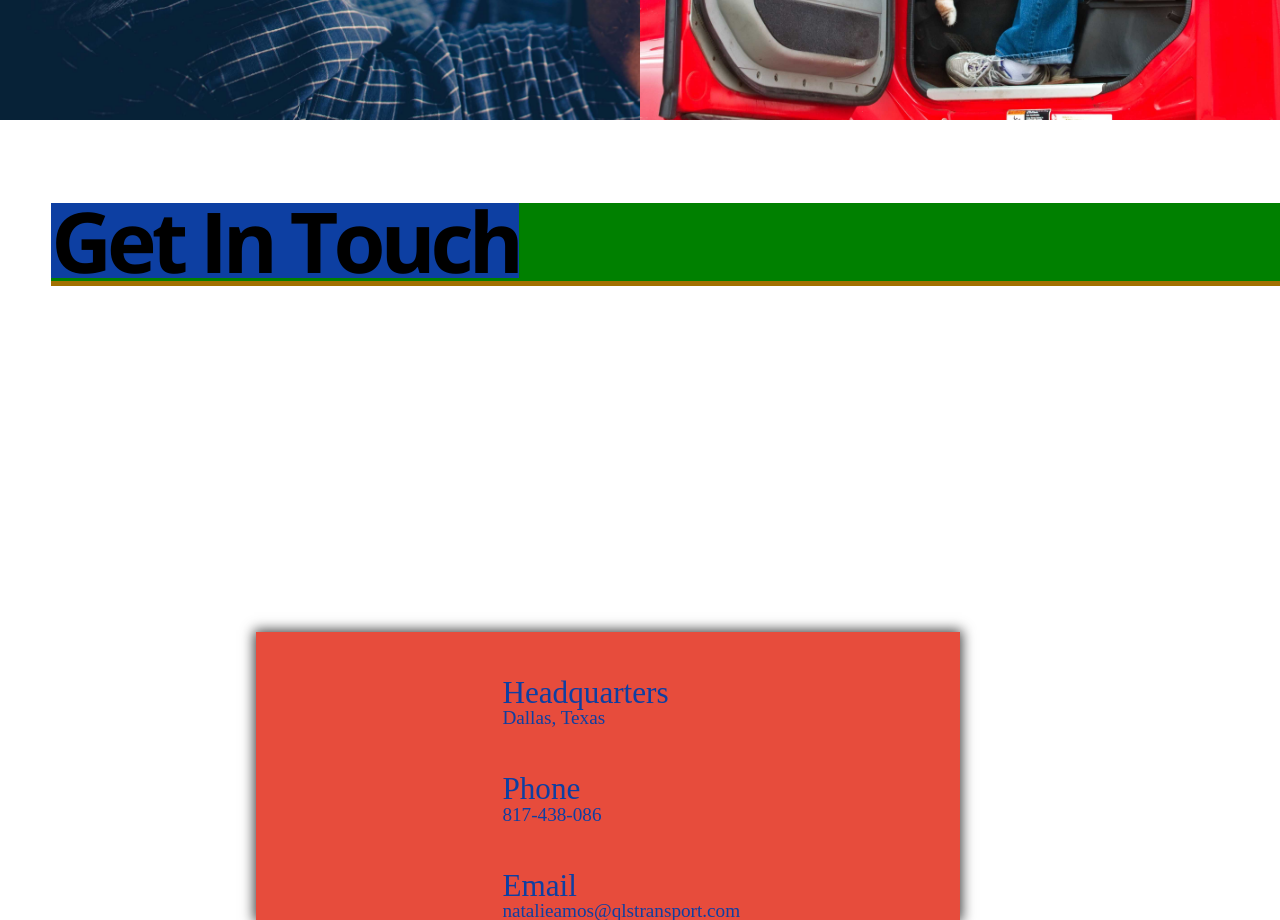
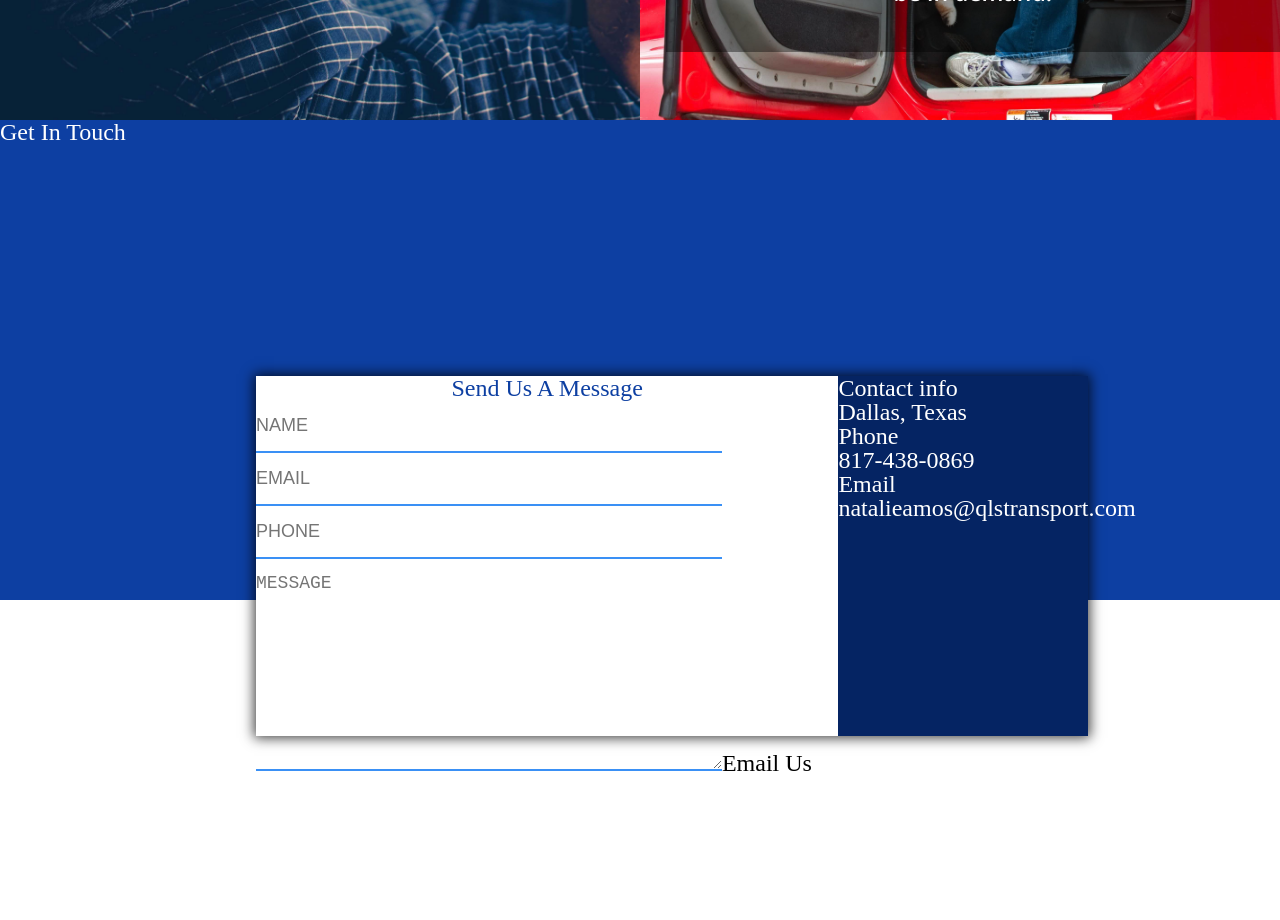
Before and after one commit to XavierCarpenter/qlstransport, a React (Create React App) app: page / in a window 1280 px wide. Shown: the part 1480-2400 px from the top of the page. Built offline with nearby package versions, Linux system fonts and the light colour scheme.

Commit message:
contact page updates

```diff
--- a/src/App.css
+++ b/src/App.css
@@ -21,12 +21,13 @@ nav ul {
   text-transform: uppercase;
   color: white;
   font-weight: 600;
-  font-size: 1.3em;
+  font-size: 1em;
   line-height: 17px;
   display: flex;
   flex-direction: row;
   justify-content: flex-end;
   margin: 20px 0 0 70%;
+  z-index: 3000;
 }
 
 nav li {
@@ -74,17 +75,17 @@ nav a:hover {
   color: #fff;
 }
 .subtext2 {
-  background: rgb(0, 0, 0, .6);
+  background: rgb(0, 0, 0, .4);
   font-family: "Open Sans", sans-serif;
   text-align: center;
-  margin: 70% auto;
+  margin: 80% auto;
   display: flex;
   justify-content: center;
   align-items: center;
   line-height: 30px;
   font-size: 23px;
   font-weight: 600;
-  width: 70%;
+  width: 100%;
   height: 30%;
   color: #fff;
 }
@@ -167,23 +168,30 @@ nav a:hover {
    list-style-type: disc;
 }
 .info-wrapper {
-  background: #e74c3c;
-margin: 25% 0 0 20%;
-width: 55%;
-height: 40%;
+  position: absolute;
+  z-index: 7;
+  display: flex;
+  justify-content: space-between;
+  background: #fff;
+  margin: 20% 20%;
+width: 65%;
+height: 45%;
 -webkit-box-shadow: 0px 0px 12px 2px rgba(0,0,0,0.75);
 -moz-box-shadow: 0px 0px 12px 2px rgba(0,0,0,0.75);
 box-shadow: 0px 0px 12px 2px rgba(0,0,0,0.75);
 }
+.contact-box{
+  background: rgb(5, 36, 99);
+  width: 30%;
+  color: white;
+}
 .info-box{
-  margin: 0 0 0 35%;
-}
-.info-box h2{
-  margin: 10% 0 0 0;
-  font-size: 1.3em;
-}
-.info-box p{
-  font-size: .8em;
+  background: #fff;
+  width: 70%;
+  display: flex;
+  flex-direction: column;
+  align-items: center;
+  /* margin: 0 0 0 35%; */
 }
 .name-box{
   margin: 0 0 35px 0;
@@ -236,12 +244,16 @@ box-shadow: 0px 0px 12px 2px rgba(0,0,0,0.75);
   align-content: flex-end;
 }
 #contact-title-box{
-  background: green;
-  height: 40%;
-  width: 100%;
+  top: 0%;
+  position: relative;
+  background: #0D3FA2;
+  color: white;
+  height: 60vh;
+  width: 100vw;
+  z-index: 0
 }
 .contact {
-  background: white;
+  background: #fff;
   background-size:cover;
   display: flex;
   flex-direction: column;
@@ -266,6 +278,35 @@ box-shadow: 0px 0px 12px 2px rgba(0,0,0,0.75);
   background: #fff;
   grid-column: 2;
   grid-row: 2;
+}
+input[type="text"], input[type="email"], textarea{
+  width: 80%;
+  background: transparent;
+  border: none;
+  border-bottom: 2px solid #3A90F5;
+  margin: 0 auto;
+  font-size: 18px;
+  text-transform: uppercase;
+  line-height: 1;
+  color: #3A90F5;
+  padding: 15px 0
+}
+button[type="submit"]{
+  background: #3A90F5;
+  border: none;
+  font-size: 1em;
+  -webkit-border-radius: 30px;
+  -moz-border-radius: 30px;
+  border-radius: 30px;
+  text-align: center;
+  color:#181A1F;
+  padding: 17px 30px;
+  text-transform: uppercase;
+  width: 100%;
+
+}
+.submit{
+  color: black;
 }
 
 /* Large devices (laptops/desktops, 992px and up) */
--- a/src/App.js
+++ b/src/App.js
@@ -7,7 +7,10 @@ class App extends Component {
     super();
     this.state = {
       learn: false,
-      nav: false
+      nav: false,
+      name: "",
+      phone: "",
+      message: ""
     };
   }
   learnActive() {
@@ -23,6 +26,15 @@ class App extends Component {
     this.setState({ nav: false });
   }
   render() {
+    console.log(this.state.name);
+    console.log(this.state.phone);
+    console.log(this.state.message);
+
+    let subject = `${this.state.name} from my website`;
+    let body = `Hi,
+    ${this.state.message}
+${this.state.name}
+    Phone:${this.state.phone} `
     return <div className="App">
       <nav>
         <ul>
@@ -90,7 +102,7 @@ class App extends Component {
         </div>
         <div className="sub-box">
           <p className="subtext ">
-          With QLS Transport, you can grow your business on your own terms. With no forced dispatch you have the freedom to choose the loads you want to haul, when to haul, and when to return home. You choose the loads that meet your business and personal needs and with QLS Transport’s percentage pay as load rates go up, so does your settlement.
+            With QLS Transport, you can grow your business on your own terms. With no forced dispatch you have the freedom to choose the loads you want to haul, when to haul, and when to return home. You choose the loads that meet your business and personal needs and with QLS Transport’s percentage pay as load rates go up, so does your settlement.
             </p>
           <button onClick={() => this.learnActive()} className="btn btn2">
             Learn More
@@ -187,19 +199,41 @@ class App extends Component {
       </div>
       {/* <div className="box contactPic" /> */}
       <div className="box contact" id="contact">
-        <div className="title-box" id="contact-title-box">
-          <h1 className="big-text " id="cTitle">Get In Touch</h1>
+        <div id="contact-title-box">
+          <h1>Get In Touch</h1>
         </div>
         <div className="info-wrapper">
           <div className="info-box">
-            <h2>Headquarters</h2>
+            <h1>Send Us A Message</h1>
+            <form action="xavier.carpenter16@gmail.com" method="post">
+              <input type="text" name="name" required placeholder="Name" onChange={e => this.setState(
+                { name: e.target.value }
+              )} />
+              <input type="email" name="email" required placeholder="Email" />
+              <input type="text" name="phone" required placeholder="Phone" onChange={e => this.setState(
+                { phone: e.target.value }
+              )} />
+              <textarea name="message" rows="10" placeholder="Message" onChange={e => this.setState(
+                { message: e.target.value }
+              )} />
+
+              <a className="submit"
+                href={`mailto:contact@qlstransport.com?&subject=${subject}&body=${body}`}
+              >
+                Email Us
+              </a>
+            </form>
+          </div>
+          <div className="contact-box">
+            <h2>Contact info</h2>
             <p>Dallas, Texas</p>
             <h2>Phone</h2>
-            <p>817-438-086</p>
+            <p>817-438-0869</p>
             <h2>Email</h2>
             <p>natalieamos@qlstransport.com</p>
           </div>
         </div>
+
       </div>
     </div>;
   }
```
